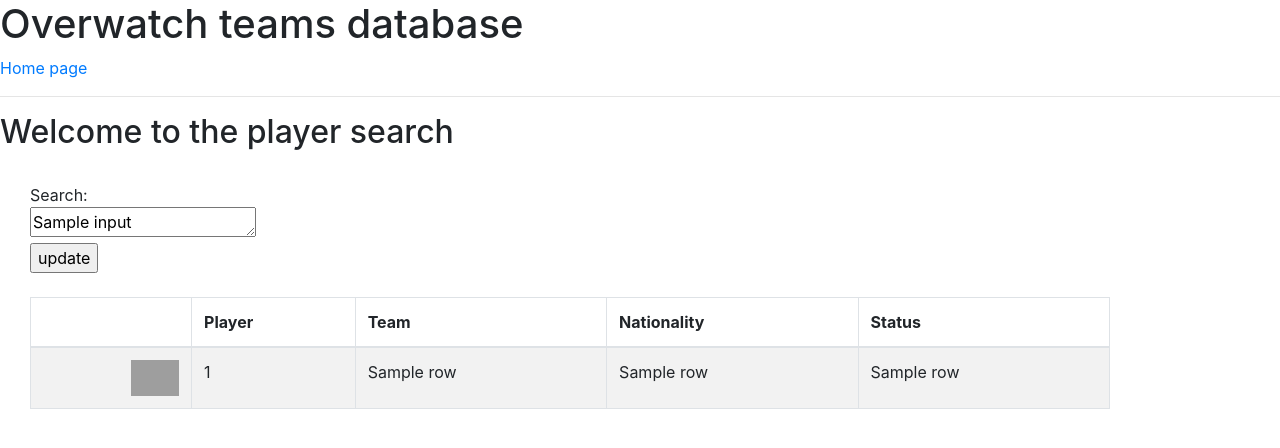
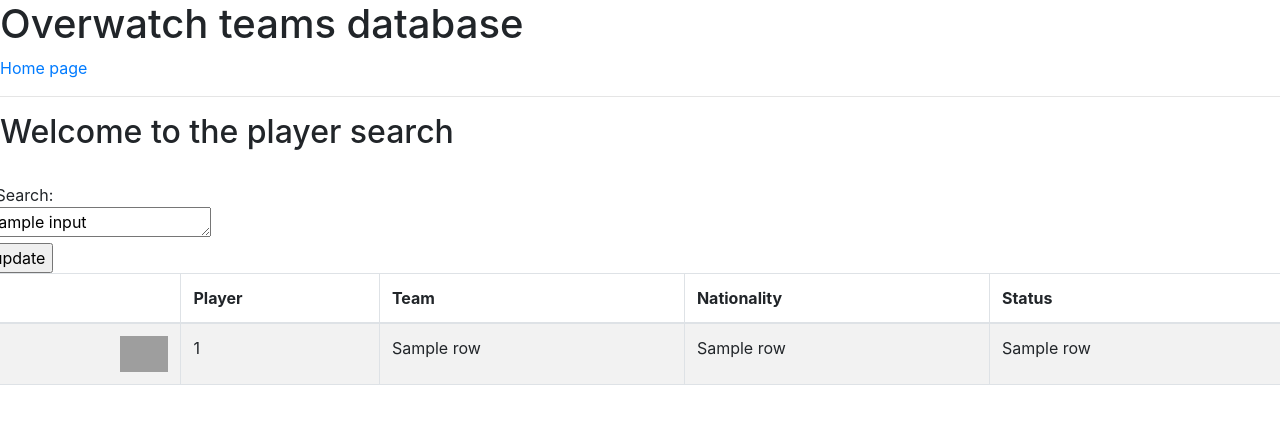
Before and after one commit to thefakejj/Overwatch_teams, a Flask app: template templates/search_players.html in a window 1280 px wide. Shown: the top 448 px of the page. Run offline with Flask 3, Linux system fonts and the light colour scheme; the template is opened without the code that fills it: most values are stand-ins (such as "Sample title", 1, 10 or a date in 2020); some libraries are stand-ins or nearby versions; grey boxes are pictures that could not be loaded.

Commit message:
returning back

```diff
--- a/static/main.css
+++ b/static/main.css
@@ -5,7 +5,7 @@
 .container {
     margin: 0px 0px 0px 0px;
     width: 100%;
-  }
+}
 
 .th.col {
     width: 20%;
--- a/templates/search_players.html
+++ b/templates/search_players.html
@@ -1,17 +1,19 @@
 {% extends "layout.html" %}
 {% block title %}Player search{% endblock %}
 {% block content %}
+
+
 
 <h2>Welcome to the player search</h2>
 
 <br>
 
 
-<div class="container">
 
-    <div class="col">
+
+    <div class="row">
         <form action="/search_players_send" method="POST">
-            Search: <br>
+            >Search:<br>
             <textarea name="search" rows="1" cols="20">{{input}}</textarea>
             <br>
             <input type="submit" value="update">
@@ -20,7 +22,7 @@
 
 
 
-    <div class="col">
+    <div class="row">
         <table class="table table-striped table-bordered">
             <thead>
                 <tr>
@@ -68,5 +70,5 @@
 
         </table>
     </div>
-</div>
-    {% endblock %}
+
+{% endblock %}
```
